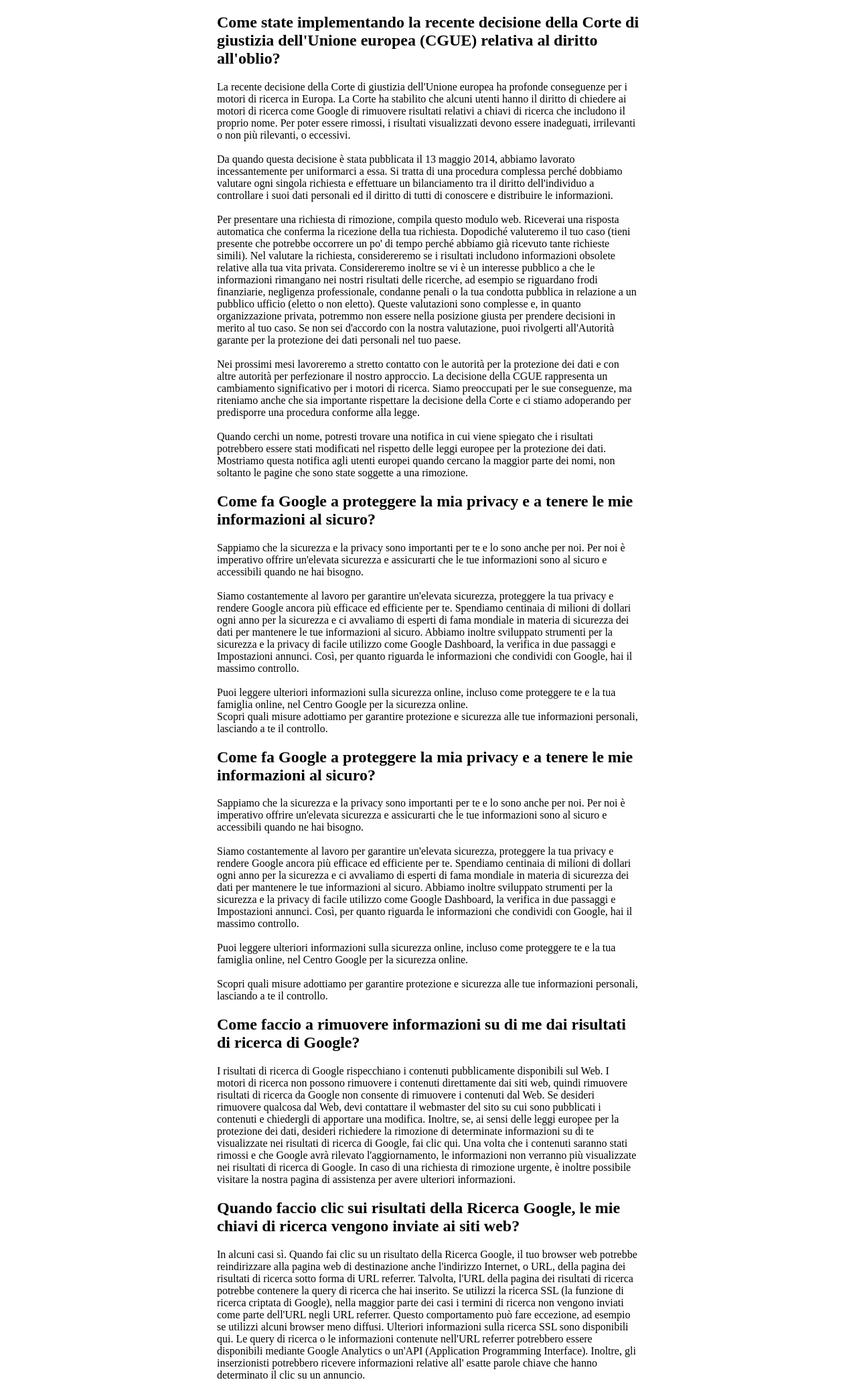
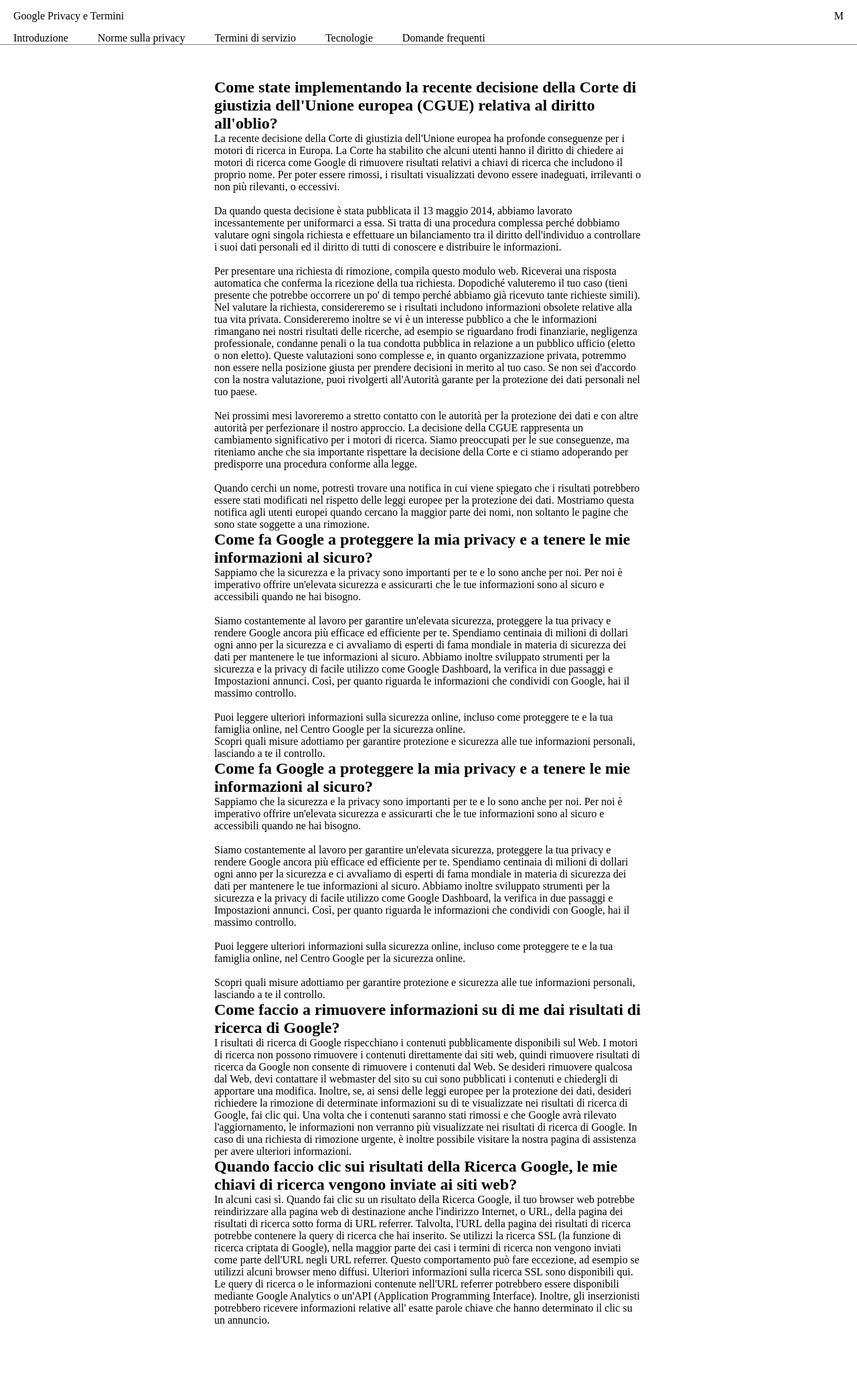
Before and after one commit to manuelbonini/php-google-faq, a PHP site: page / in a window 1280 px wide. Shown: the whole page at 67% size. After the commit the page ends 1976 px from the top, so only its background shows below. Run offline with PHP 8.4, Linux system fonts and the light colour scheme.

Commit message:
fine esercizio

```diff
--- a/css/style.css
+++ b/css/style.css
@@ -1,4 +1,28 @@
+* {
+    margin: 0;
+    padding: 0;
+    box-sizing: border-box;
+}
+
+header {
+    border-bottom: 1px solid grey;
+    padding: 0 20px;
+}
+
+.logo {
+    display: flex;
+    justify-content: space-between;
+    align-items: center;
+    padding: 15px 0;
+}
+
+.nav li {
+    display: inline-block;
+    margin-right: 40px;
+}
+
 .container {
     width: 50%;
     margin: auto;
+    padding-top: 50px;
 }
--- a/index.php
+++ b/index.php
@@ -90,7 +90,32 @@
 </head>
 <body>
     <header>
-        <div>
+        <div class="logo">
+            <div>
+                Google Privacy e Termini
+            </div>
+            <div>
+                M
+            </div>
+        </div>
+        <div class="nav">
+            <ul>
+                <li>
+                    Introduzione
+                </li>
+                <li>
+                    Norme sulla privacy
+                </li>
+                <li>
+                    Termini di servizio
+                </li>
+                <li>
+                    Tecnologie
+                </li>
+                <li>
+                    Domande frequenti
+                </li>
+            </ul>
         </div>
     </header>
 
```
